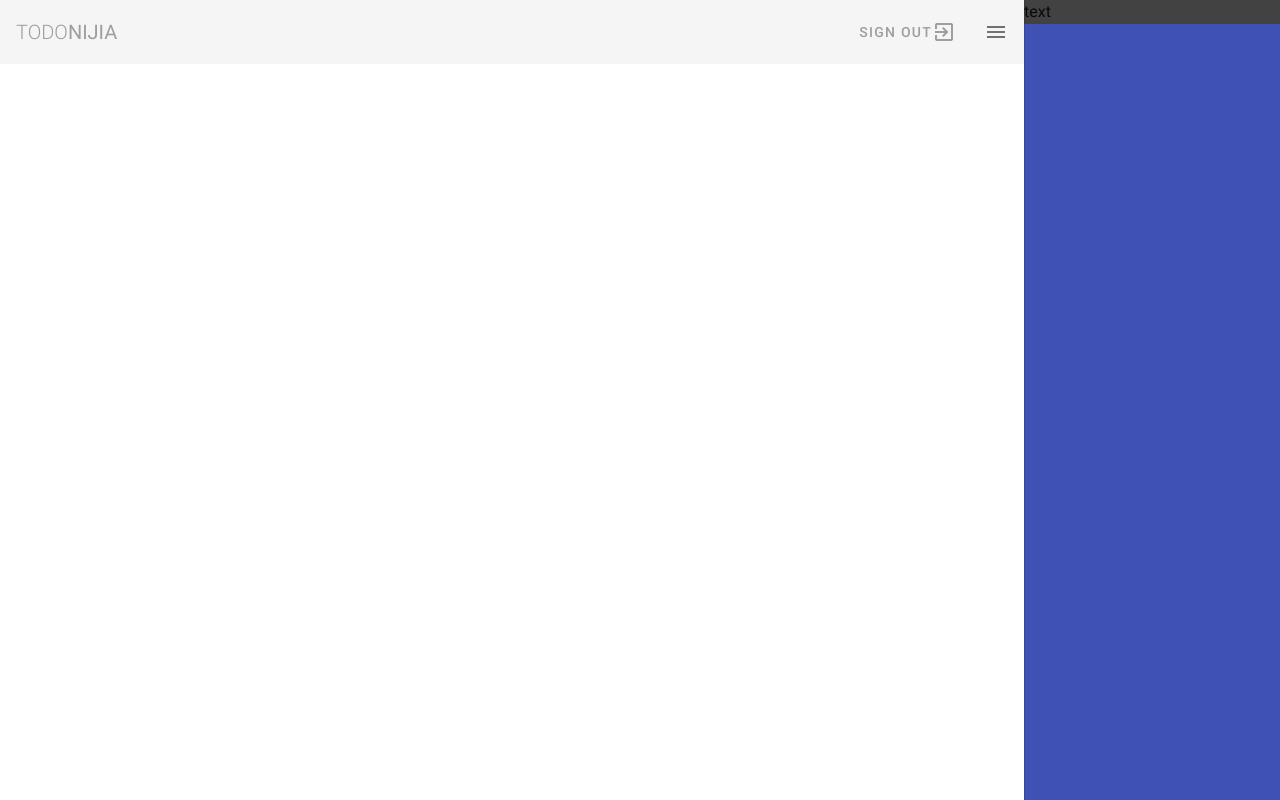
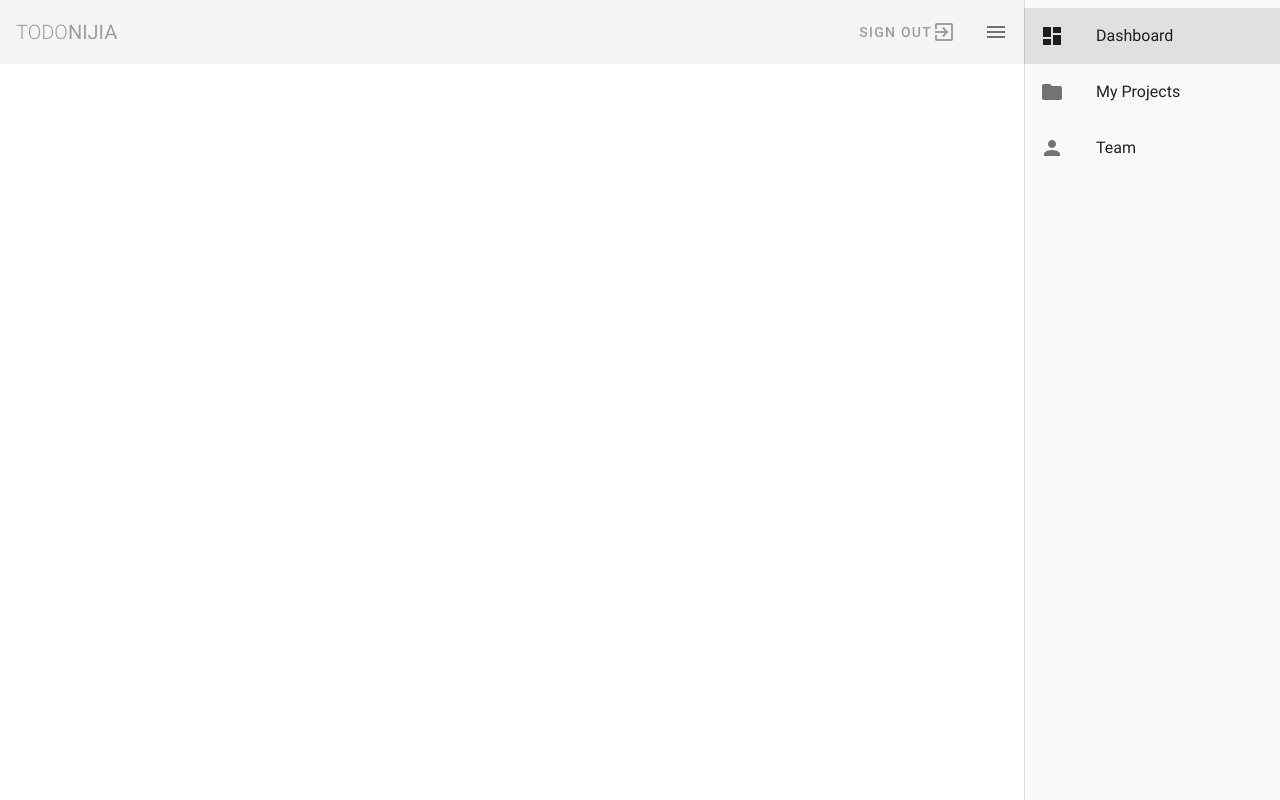
Before and after one commit to aworker/vuetify-demo, a Vue app: page /#/ in a window 1280 px wide. Both pictures are taken after a click on the button 1252 px from the left and 32 px from the top of the page. Built offline with nearby package versions, Linux system fonts and the light colour scheme.

Commit message:
course10 vuetify的list 和 router学习

```diff
--- a/src/components/Navbar.vue
+++ b/src/components/Navbar.vue
@@ -12,8 +12,21 @@
             </v-btn>
             <v-app-bar-nav-icon @click="drawer= !drawer"></v-app-bar-nav-icon>
         </v-app-bar>
-        <v-navigation-drawer app right  v-model="drawer" class="indigo"  >
-            <p class="primary">text</p>
+        <v-navigation-drawer app right v-model="drawer" class="grey lighten-5">
+            <v-list>
+                <v-list-item-group v-model="index">
+                    <v-list-item v-for="item in links" :key="item.text" router :to="item.route">
+                        <v-list-item-icon>
+                            <v-icon v-text="item.icon"></v-icon>
+                        </v-list-item-icon>
+                        <v-list-item-content>
+                            <v-list-item-title>
+                                {{item.text}}
+                            </v-list-item-title>
+                        </v-list-item-content>
+                    </v-list-item>
+                </v-list-item-group>
+            </v-list>
         </v-navigation-drawer>
     </nav>
 </template>
@@ -21,9 +34,15 @@
 <script>
     export default {
         name: "Navbar"
-        ,data(){
-            return{
-                drawer:false
+        , data() {
+            return {
+                drawer: false,
+                index: 0,
+                links: [
+                    {icon: 'dashboard', text: 'Dashboard', route: '/'},
+                    {icon: 'folder', text: 'My Projects', route: '/projects'},
+                    {icon: 'person', text: 'Team', route: '/about'},
+                ]
             }
         }
     }
```
Also changed, not shown: src/readme/step10.txt (added).
